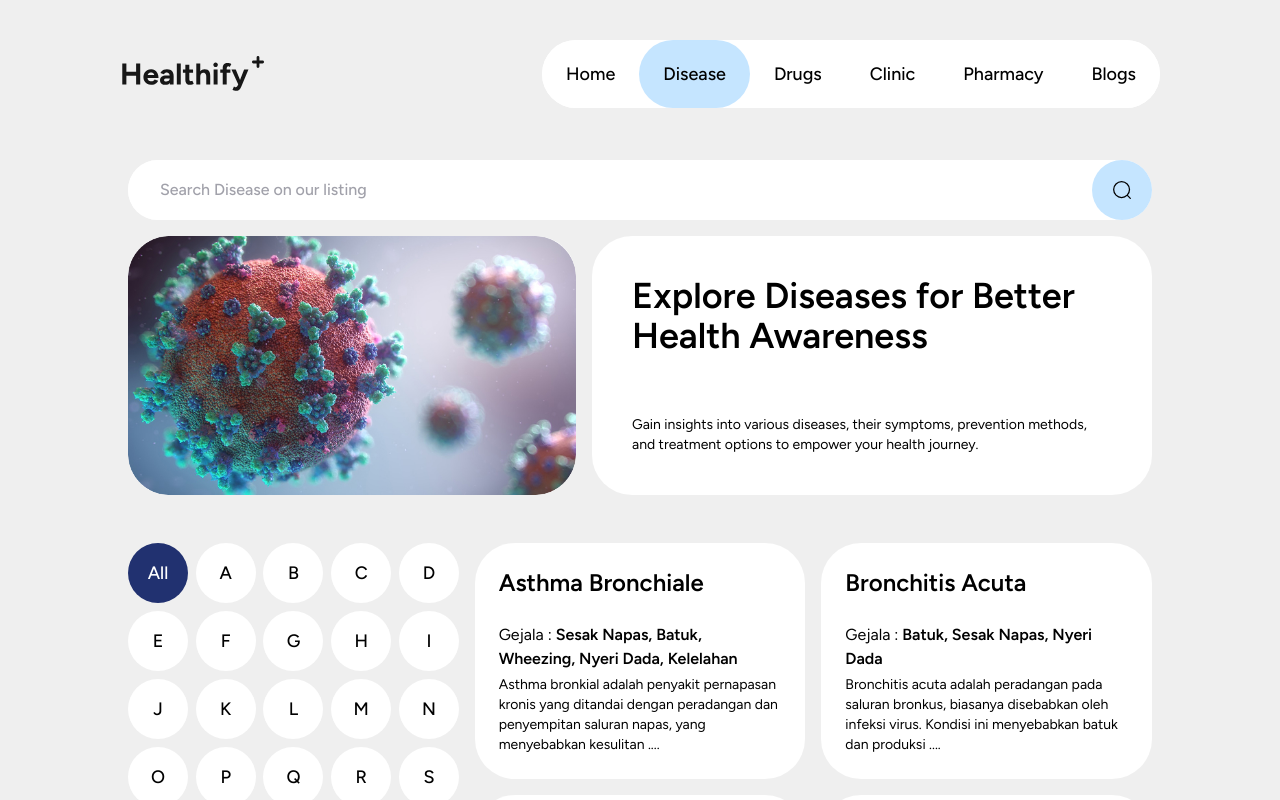
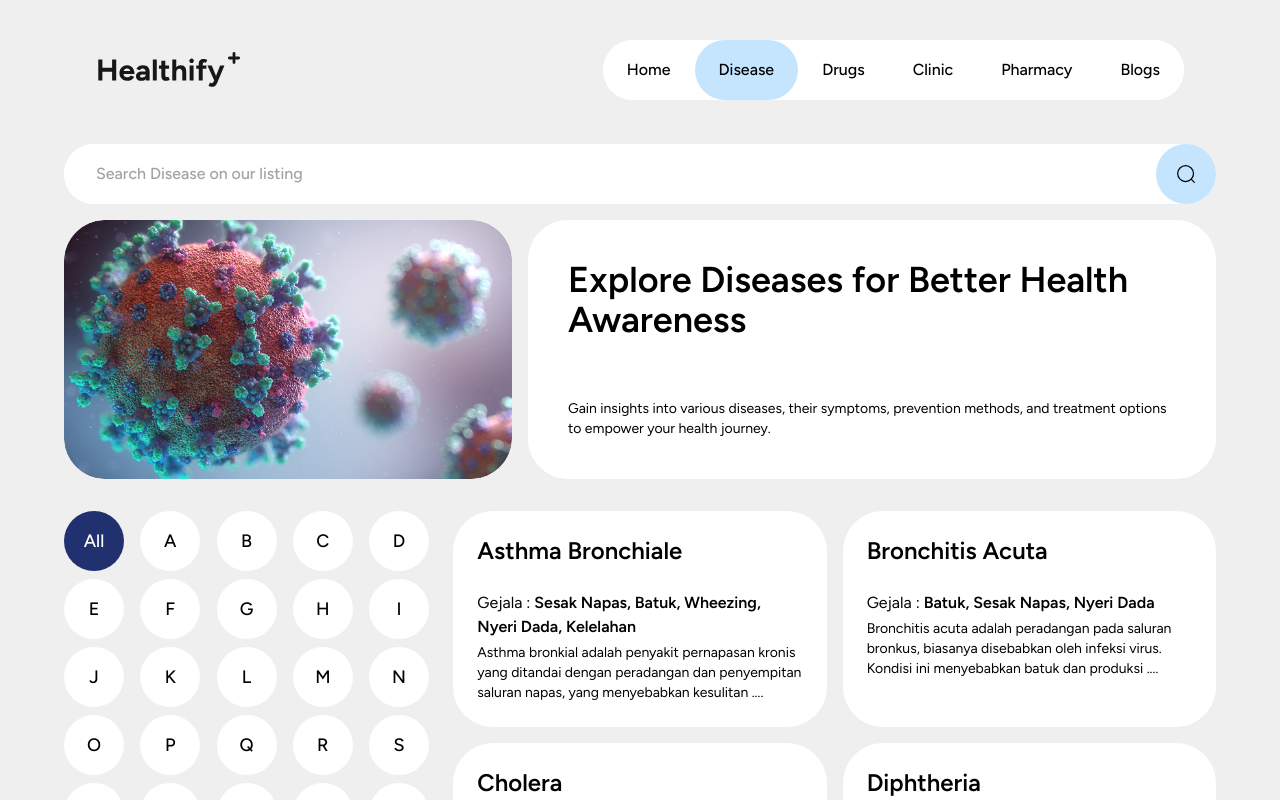
Before and after one commit to aryndraa/healthify, a React (Vite) app: page /disease in a window 1280 px wide. Shown: the top 800 px of the page. Built offline with nearby package versions, Linux system fonts and the light colour scheme.

Commit message:
nav scroll

```diff
--- a/src/component/navbar.jsx
+++ b/src/component/navbar.jsx
@@ -4,11 +4,30 @@ import { NavLink } from "react-router-dom";
 
 const Navbar = () => {
 	const [isScrolled, setIsScrolled] = useState(false);
+	const [isScrollingDown, setIsScrollingDown] = useState(false);
 	const [isMenuOpen, setIsMenuOpen] = useState(false);
 
 	useEffect(() => {
+		let lastScrollY = window.scrollY;
+
 		const handleScroll = () => {
-			setIsScrolled(window.scrollY > 50);
+			const currentScrollY = window.scrollY;
+
+			// Set isScrolled to true if passed 200px
+			if (currentScrollY > 200) {
+				setIsScrolled(true);
+
+				// Only update scroll direction if isScrolled is true
+				if (currentScrollY > lastScrollY) {
+					setIsScrollingDown(true);
+				} else if (currentScrollY < lastScrollY - 10) {
+					setIsScrollingDown(false);
+				}
+			} else {
+				setIsScrolled(false);
+			}
+
+			lastScrollY = currentScrollY;
 		};
 
 		window.addEventListener("scroll", handleScroll);
@@ -25,23 +44,27 @@ const Navbar = () => {
 	];
 
 	return (
-		<div className="fixed top-0 left-0 w-full z-50 flex justify-center ">
+		<div className={` top-0 left-0 right-0 w-full z-50 flex justify-center ${
+			isScrolled ? 'fixed animate_scroll_up' : "absolute "
+		}`}>
 			<div
-				className={`max-w-[1920px]  w-screen transition-all  rounded-b-xl duration-300 ${
+				className={`w-screen z-50 transition-all rounded-b-xl duration-500 ${
 					isScrolled
-						? "bg-white shadow-md py-3 px-10 lg:mx-10 "
-						: "lg:mt-10 lg:mb-10 px-10 py-2 lg:py-0 lg:px-[120px] shadow-md lg:shadow-none bg-white lg:bg-transparent "
+						? isScrollingDown
+							? "-translate-y-full bg-white shadow-md py-[18px] lg:py-4 px-5 md:px-8 lg:px-10 lg:mx-8 2xl:mx-16"
+							: "translate-y-0 bg-white shadow-md py-[18px] 2xl:py-4 px-5 md:px-8 lg:px-10 lg:mx-8 2xl:mx-16"
+						: "shadow-md lg:shadow-none bg-white lg:bg-transparent py-[18px] px-5 md:px-8 lg:mx-16 2xl:mx-28 lg:pt-10"
 				}`}
 			>
 				<div className="flex items-center justify-between w-full">
-					<img src={Heal} alt="Healthify Logo" className="2xl:w-40 lg:w-36 w-24" />
+					<img src={Heal} alt="Healthify Logo" className="2xl:w-40 lg:w-36 w-28"/>
 					<nav className="no-underline flex bg-white rounded-full max-[1156px]:hidden">
 						{navItems.map((item) => (
 							<NavLink
 								key={item.to}
 								to={item.to}
-								className={({ isActive }) =>
-									`${isActive ? "bg-trinary" : "bg-white"} font-medium 2xl:py-6 py-5 2xl:px-8 px-6 rounded-xxl text-center hover:bg-trinary/30 2xl:text-xl lg:text-lg`
+								className={({isActive}) =>
+									`${isActive ? "bg-trinary" : "bg-white"} font-medium 2xl:py-6 py-[18px] 2xl:px-8 px-6 rounded-xxl text-center hover:bg-trinary/30 2xl:text-xl lg:text-base`
 								}
 							>
 								{item.name}
@@ -53,7 +76,7 @@ const Navbar = () => {
 						onClick={() => setIsMenuOpen(!isMenuOpen)}
 					>
 						<svg
-							className="bg-white rounded-md w-10"
+							className="bg-white rounded-md w-8"
 							xmlns="http://www.w3.org/2000/svg"
 							viewBox="0 0 24 24"
 						>
@@ -78,7 +101,7 @@ const Navbar = () => {
 							<NavLink
 								key={item.to}
 								to={item.to}
-								className={({ isActive }) =>
+								className={({isActive}) =>
 									`block w-full text-center py-2 ${
 										isActive ? "bg-gray-100" : ""
 									}`
--- a/src/index.css
+++ b/src/index.css
@@ -55,3 +55,31 @@ body::-webkit-scrollbar {
 .text--7xl {
 	font-size: clamp(2.5rem, -2.1875rem + 11vw, 4rem);
 }
+
+
+.animate_scroll_up {
+	animation: animate_scroll_up 0.4s forwards;
+}
+
+@keyframes animate_scroll_up {
+	from {
+		transform: translateY(-100%);
+	}
+	to {
+	transform: translateY(0);
+	}
+}
+
+.animate_scroll_down {
+	animation: animate_scroll_down 0.4s forwards;
+	position: fixed;
+}
+
+@keyframes animate_scroll_down {
+	from {
+		transform: translateY(0);
+	}
+	to {
+		transform: translateY(100%);
+	}
+}
--- a/src/layouts/DefaultLayout.jsx
+++ b/src/layouts/DefaultLayout.jsx
@@ -4,9 +4,9 @@ import PropTypes from "prop-types";
 
 export const DefaultLayout = ({children}) => {
   return (
-		<div className="w-full max-w-[1920px] px-4 mb-4   md:px-32 ">
+		<div className="w-full max-w-[1920px] px-4 mb-4 md:px-8 lg:px-16  2xl:px-[120px]">
 			<Navbar />
-			<main className="w-full mt-[100px] lg:mt-[134px]">{children}</main>
+			<main className="w-full  pt-[100px]  lg:pt-36 2xl:pt-[164px]">{children}</main>
 			<Footer />
 		</div>
   );
--- a/src/pages/Disease/Diseases.jsx
+++ b/src/pages/Disease/Diseases.jsx
@@ -38,7 +38,7 @@ export function Diseases() {
 
   return (
     <>
-      <section className="min-h-screen mt-[100px] lg:mt-[160px] mb-4">
+      <section className="min-h-screen  mb-4">
         <div className="w-full flex  gap-2 items-center mb-4">
           {
             letterSelect === "all" &&
@@ -60,7 +60,7 @@ export function Diseases() {
             />
         }
 
-        <div className="grid grid-cols-1 w lg:grid-cols-3 gap-x-0 gap-y-4  lg:gap-4 my-4 lg:my-12">
+        <div className="grid grid-cols-1 w lg:grid-cols-3 gap-x-0 gap-y-4  lg:gap-4 my-4 lg:my-8 2xl:my-12">
           {
             search && search.length > 0 ?
               ""
```
